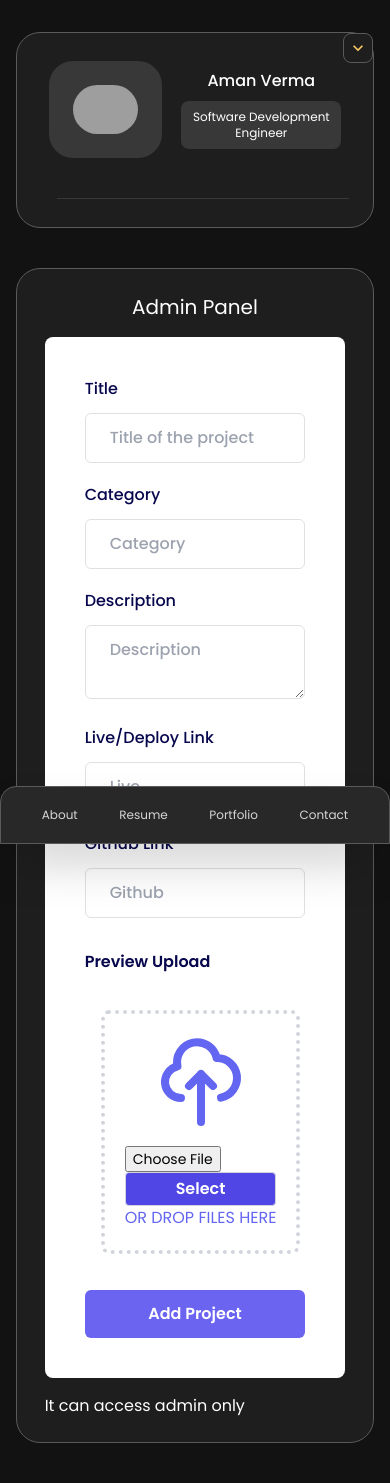
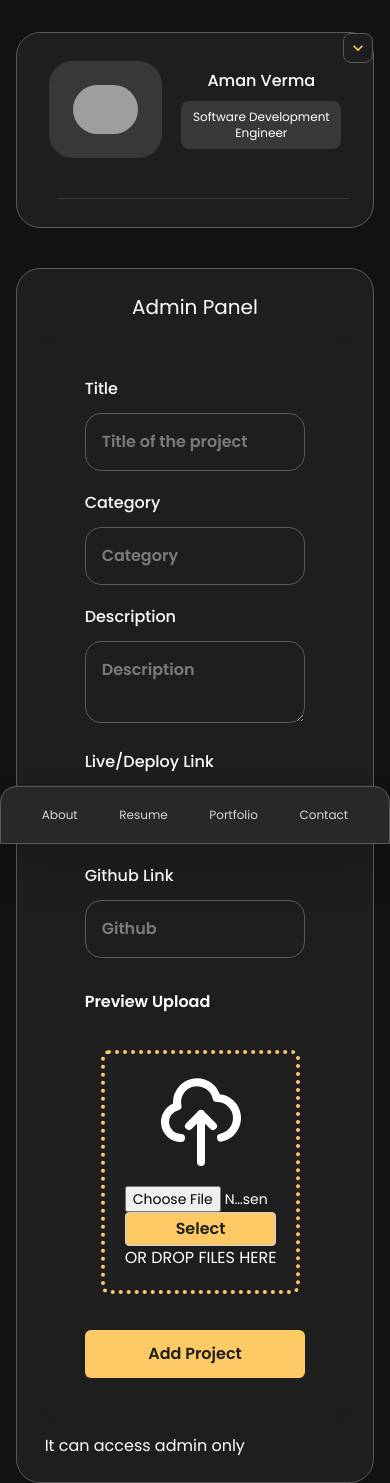
Before and after one commit to Aman0413/My-Portfolio, a Next.js app: page /admin/add in a window 390 px wide. Before the commit the page ends 1443 px from the top, so only its background shows below. Built offline with nearby package versions, Linux system fonts and the light colour scheme; grey boxes are pictures that could not be loaded.

Commit message:
developed add project

```diff
--- a/package.json
+++ b/package.json
@@ -24,8 +24,8 @@
     "react": "^18",
     "react-dom": "^18",
     "react-hook-form": "^7.51.5",
+    "react-hot-toast": "^2.4.1",
     "react-icons": "^5.2.1",
-    "react-toastify": "^10.0.5",
     "react-vanilla-tilt": "^1.0.0",
     "tailwind-merge": "^2.3.0",
     "tailwindcss-animate": "^1.0.7",
--- a/src/app/admin/add/page.jsx
+++ b/src/app/admin/add/page.jsx
@@ -1,6 +1,9 @@
 "use client";
 
 import React, { useState } from "react";
+import toast from "react-hot-toast";
+import axios from "axios";
+import { m } from "framer-motion";
 
 function page() {
   const [data, setData] = useState({
@@ -11,6 +14,8 @@ function page() {
     github: "",
     live: "",
   });
+
+  const [disebleButton, setDisebleButton] = useState(false);
 
   const handleImage = (e) => {
     const file = e.target.files[0];
@@ -24,18 +29,40 @@ function page() {
     };
   };
 
-  const handleSubmit = (e) => {
+  const handleSubmit = async (e) => {
     e.preventDefault();
-    console.log(data);
+    try {
+      setDisebleButton(true);
+      const myPromise = fetch("/api/admin/project", {
+        method: "POST",
+        headers: {
+          "Content-Type": "application/json",
+        },
+        body: JSON.stringify(data),
+      });
+
+      toast.promise(myPromise, {
+        loading: "Loading....",
+        success: "Project added successfully",
+        error: "Error in adding project",
+      });
+
+      setDisebleButton(false);
+      e.form.reset();
+    } catch (error) {
+      setDisebleButton(false);
+      console.log(error);
+      toast.error("Error in adding project");
+    }
   };
   return (
     <div className="flex  items-center justify-center rounded-lg">
-      <div className="mx-auto w-full p-10  bg-white rounded-lg">
+      <div className="mx-auto w-full p-10  bg-[#1e1e1f] rounded-lg ">
         <form onSubmit={handleSubmit}>
-          <div className="mb-5">
+          <div className="mb-5 ">
             <label
               for="title"
-              className="mb-3 block text-base font-medium text-[#07074D]"
+              className="mb-3 block text-base font-medium text-white"
             >
               Title
             </label>
@@ -45,13 +72,13 @@ function page() {
               id="name"
               onChange={(e) => setData({ ...data, title: e.target.value })}
               placeholder="Title of the project"
-              className="w-full rounded-md border border-[#e0e0e0] bg-white py-3 px-6 text-base font-medium text-[#6B7280] outline-none focus:border-[#6A64F1] focus:shadow-md"
+              className="bg-[#1e1e1f]  w-full p-4 rounded-2xl outline-none border-[0.2px] border-[#5a5a5b] caret-yellow-primary placeholder-[#7b7b7b] font-semibold focus:border-yellow-primary focus:border-2"
             />
           </div>
           <div className="mb-5">
             <label
               for="category"
-              className="mb-3 block text-base font-medium text-[#07074D]"
+              className="mb-3 block text-base font-medium text-white"
             >
               Category
             </label>
@@ -61,13 +88,13 @@ function page() {
               id="phone"
               onChange={(e) => setData({ ...data, category: e.target.value })}
               placeholder="Category"
-              className="w-full rounded-md border border-[#e0e0e0] bg-white py-3 px-6 text-base font-medium text-[#6B7280] outline-none focus:border-[#6A64F1] focus:shadow-md"
+              className="bg-[#1e1e1f]  w-full p-4 rounded-2xl outline-none border-[0.2px] border-[#5a5a5b] caret-yellow-primary placeholder-[#7b7b7b] font-semibold focus:border-yellow-primary focus:border-2"
             />
           </div>
           <div className="mb-5">
             <label
               for="Description"
-              className="mb-3 block text-base font-medium text-[#07074D]"
+              className="mb-3 block text-base font-medium text-white"
             >
               Description
             </label>
@@ -77,7 +104,7 @@ function page() {
               id="Description"
               onChange={(e) => setData({ ...data, desc: e.target.value })}
               placeholder="Description"
-              className="w-full rounded-md border border-[#e0e0e0] bg-white py-3 px-6 text-base font-medium text-[#6B7280] outline-none focus:border-[#6A64F1] focus:shadow-md"
+              className="bg-[#1e1e1f]  w-full p-4 rounded-2xl outline-none border-[0.2px] border-[#5a5a5b] caret-yellow-primary placeholder-[#7b7b7b] font-semibold focus:border-yellow-primary focus:border-2"
             />
           </div>
           <div className="-mx-3 flex flex-wrap">
@@ -85,7 +112,7 @@ function page() {
               <div className="mb-5">
                 <label
                   for="live"
-                  className="mb-3 block text-base font-medium text-[#07074D]"
+                  className="mb-3 block text-base font-medium text-white"
                 >
                   Live/Deploy Link
                 </label>
@@ -95,7 +122,7 @@ function page() {
                   id="live"
                   onChange={(e) => setData({ ...data, live: e.target.value })}
                   placeholder="Live"
-                  className="w-full rounded-md border border-[#e0e0e0] bg-white py-3 px-6 text-base font-medium text-[#6B7280] outline-none focus:border-[#6A64F1] focus:shadow-md"
+                  className="bg-[#1e1e1f]  w-full p-4 rounded-2xl outline-none border-[0.2px] border-[#5a5a5b] caret-yellow-primary placeholder-[#7b7b7b] font-semibold focus:border-yellow-primary focus:border-2"
                 />
               </div>
             </div>
@@ -103,7 +130,7 @@ function page() {
               <div className="mb-5">
                 <label
                   for="github"
-                  className="mb-3 block text-base font-medium text-[#07074D]"
+                  className="mb-3 block text-base font-medium text-white"
                 >
                   Github Link
                 </label>
@@ -113,22 +140,22 @@ function page() {
                   id="github"
                   onChange={(e) => setData({ ...data, github: e.target.value })}
                   placeholder="Github"
-                  className="w-full rounded-md border border-[#e0e0e0] bg-white py-3 px-6 text-base font-medium text-[#6B7280] outline-none focus:border-[#6A64F1] focus:shadow-md"
+                  className="bg-[#1e1e1f]  w-full p-4 rounded-2xl outline-none border-[0.2px] border-[#5a5a5b] caret-yellow-primary placeholder-[#7b7b7b] font-semibold focus:border-yellow-primary focus:border-2"
                 />
               </div>
             </div>
           </div>
 
           <div className="mb-5 pt-3">
-            <label className="mb-5 block text-base font-semibold text-[#07074D] sm:text-xl">
+            <label className="mb-5 block text-base font-semibold text-white sm:text-xl">
               Preview Upload
             </label>
             <div className="-mx-3 flex justify-center items-center flex-wrap">
               <div className="w-full px-3 sm:w-1/2">
-                <div class="extraOutline p-4 bg-white w-max bg-whtie m-auto rounded-lg">
-                  <div class="file_upload p-5 relative border-4 border-dotted border-gray-300 rounded-lg">
+                <div class="extraOutline p-4 bg-[1e1e1f] w-max bg-whtie m-auto rounded-lg">
+                  <div class="file_upload p-5 relative border-4 border-dotted border-yellow-primary rounded-lg">
                     <svg
-                      class="text-indigo-500 w-24 mx-auto mb-4"
+                      class="text-white w-24 mx-auto mb-4"
                       xmlns="http://www.w3.org/2000/svg"
                       fill="none"
                       viewBox="0 0 24 24"
@@ -150,11 +177,11 @@ function page() {
                         onChange={handleImage}
                       />
 
-                      <div class="text bg-indigo-600 text-white border border-gray-300 rounded font-semibold cursor-pointer p-1 px-3 hover:bg-indigo-500">
+                      <div class="text bg-yellow-primary text-[#1e1e1f] border border-gray-300 rounded font-semibold cursor-pointer p-1 px-3 hover:bg-yellow-600">
                         Select
                       </div>
 
-                      <div class="title text-indigo-500 uppercase">
+                      <div class="title text-white uppercase">
                         or drop files here
                       </div>
                     </div>
@@ -165,7 +192,10 @@ function page() {
           </div>
 
           <div>
-            <button className="hover:shadow-form w-full rounded-md bg-[#6A64F1] py-3 px-8 text-center text-base font-semibold text-white outline-none">
+            <button
+              className="hover:shadow-form w-full rounded-md bg-yellow-primary py-3 px-8 text-center text-base font-semibold text-[#1e1e1f] outline-none"
+              disabled={disebleButton}
+            >
               Add Project
             </button>
           </div>
--- a/src/app/layout.js
+++ b/src/app/layout.js
@@ -12,6 +12,9 @@ import Navbar from "../components/Navbar";
 import Link from "next/link";
 import { motion } from "framer-motion";
 import VanillaTilt from "vanilla-tilt";
+import { Toaster } from "react-hot-toast";
+
+import "react-toastify/dist/ReactToastify.css";
 
 const inter = Inter({ subsets: ["latin"] });
 
@@ -71,6 +74,7 @@ export default function RootLayout({ children }) {
           transition={{ duration: 0.5 }}
           className="bg-[#121212] w-full h-screen flex items-center flex-col p-3"
         >
+          <Toaster position="top-center" reverseOrder={false} />
           <div className="w-[98%] md:flex  ">
             {/* top section start*/}
             <div className=" bg-primary border-[0.2px] border-[#5a5a5b]  text-white  px-3 py-2 md:my-10 my-5 rounded-3xl flex flex-col items-center gap-x-5 md:h-fit md:block relative md:w-[25%] md:justify-center ">
--- a/src/app/page.js
+++ b/src/app/page.js
@@ -1,6 +1,7 @@
 "use client";
 
 import React from "react";
+
 import { SiAffinitydesigner } from "react-icons/si";
 import { motion } from "framer-motion";
 import ShowcaseModal from "../components/ShowcaseModal";
```
Also changed, not shown: 1 other file (tests, documents, lock files or other folders).
